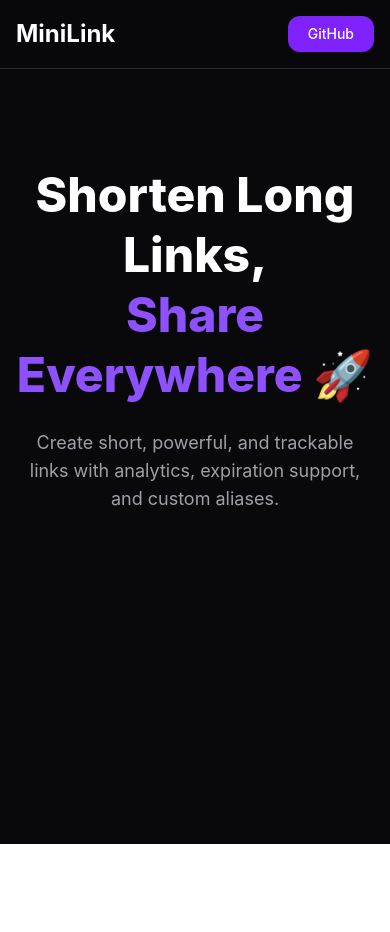
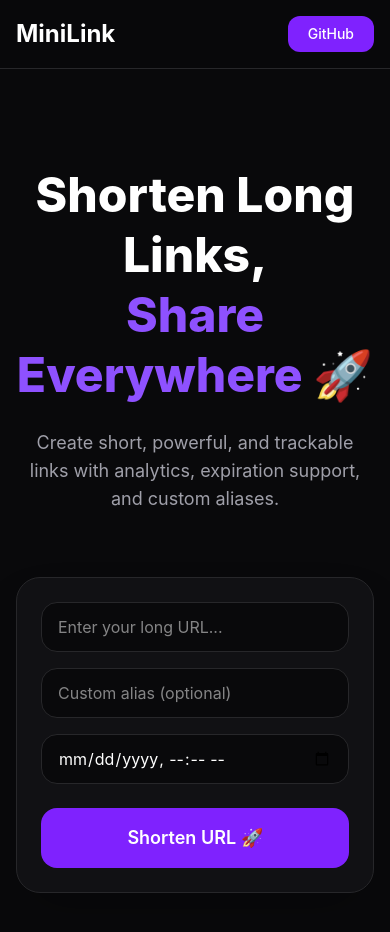
Before and after one commit to helloabdulmajid/minilink-web, a React (Vite) app: page / in a window 390 px wide. Shown: the top 932 px of the page. Before the commit the page ends 844 px from the top, so only its background shows below. Built offline with nearby package versions, Linux system fonts and the light colour scheme.

Commit message:
feat: create responsive URL shortening form UI

```diff
--- a/src/components/UrlForm.jsx
+++ b/src/components/UrlForm.jsx
@@ -0,0 +1,90 @@
+function UrlForm() {
+  return (
+
+    <div
+      className="
+        mt-16
+        bg-zinc-900/60
+        border
+        border-zinc-800
+        backdrop-blur-xl
+        rounded-3xl
+        p-6
+        md:p-8
+        shadow-2xl
+      "
+    >
+
+      <div className="grid grid-cols-1 md:grid-cols-4 gap-4">
+
+        <input
+          type="text"
+          placeholder="Enter your long URL..."
+          className="
+            md:col-span-2
+            bg-zinc-950
+            border
+            border-zinc-800
+            rounded-2xl
+            px-4
+            py-3
+            outline-none
+            focus:border-violet-500
+            transition
+          "
+        />
+
+        <input
+          type="text"
+          placeholder="Custom alias (optional)"
+          className="
+            bg-zinc-950
+            border
+            border-zinc-800
+            rounded-2xl
+            px-4
+            py-3
+            outline-none
+            focus:border-violet-500
+            transition
+          "
+        />
+
+        <input
+          type="datetime-local"
+          className="
+            bg-zinc-950
+            border
+            border-zinc-800
+            rounded-2xl
+            px-4
+            py-3
+            outline-none
+            focus:border-violet-500
+            transition
+          "
+        />
+
+      </div>
+
+      <button
+        className="
+          mt-6
+          w-full
+          bg-violet-600
+          hover:bg-violet-500
+          transition
+          py-4
+          rounded-2xl
+          font-semibold
+          text-lg
+        "
+      >
+        Shorten URL 🚀
+      </button>
+
+    </div>
+  )
+}
+
+export default UrlForm
--- a/src/pages/HomePage.jsx
+++ b/src/pages/HomePage.jsx
@@ -1,4 +1,5 @@
 import Navbar from "../components/Navbar"
+import UrlForm from "../components/UrlForm"
 
 function HomePage() {
   return (
@@ -62,6 +63,7 @@ function HomePage() {
             with analytics, expiration support,
             and custom aliases.
           </p>
+          <UrlForm />
 
         </div>
 
```
